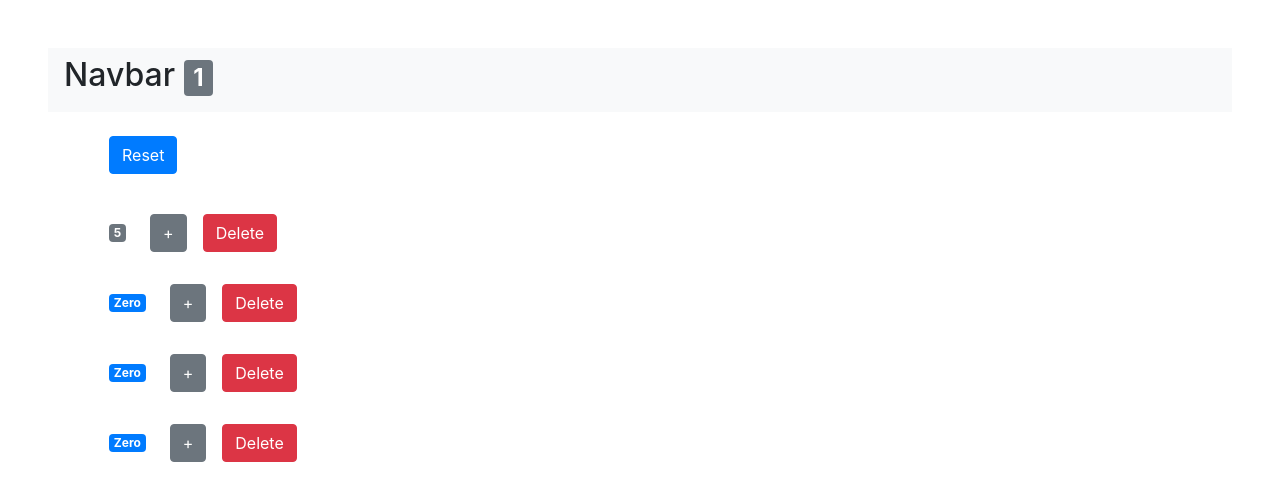
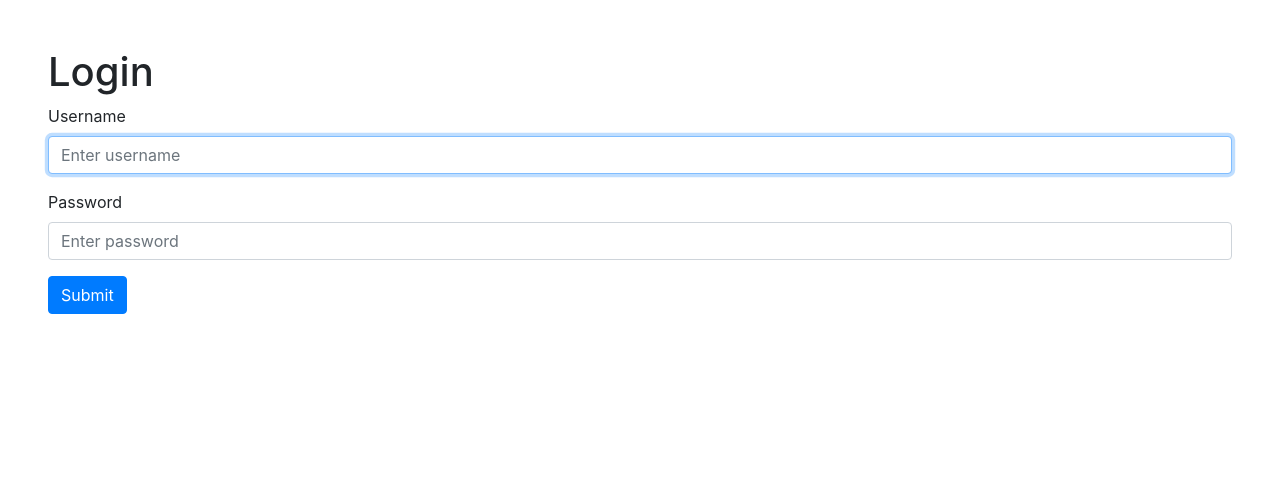
Before and after one commit to anshultamrakar/vidly, a React (Create React App) app: page / in a window 1280 px wide. Shown: the top 500 px of the page. Built offline with nearby package versions, Linux system fonts and the light colour scheme.

Commit message:
added login form

```diff
--- a/src/App.js
+++ b/src/App.js
@@ -41,7 +41,7 @@ handleDelete = (id) => {
   render() {
     return (
       <>
-      <NavBar totalLength = {this.state.counters.filter(c => c.value > 0 ).length}/>
+      <NavBar totalLength = {this.state.counters.length}/>
       <main className='container'>
         <Counters
         counters = {this.state.counters}
--- /dev/null
+++ b/src/Components/LoginForm.jsx
@@ -0,0 +1,74 @@
+import React, { Component } from 'react'
+
+class LoginForm extends Component {
+   state = {
+    account : {username : "", password : ""},
+    error : {}
+   }
+
+
+  validate = () => {
+    const error = {}
+    if(this.state.account.username.trim() === ""){
+      error.username = "username is required"
+    }
+    if (this.state.account.password.trim() === ""){
+      error.password = "password is required"
+    }
+    return Object.keys(error).length === 0 ? null : error
+  }
+
+
+
+    handleSubmit = (e) => {
+      e.preventDefault()
+     const error = this.validate();
+     console.log(error)
+      this.setState({error})
+      if(error) return
+      // Call the server
+      console.log("submitted")
+    }
+
+
+    handleChange = (e) => {
+      const account = {...this.state.account}
+      account[e.target.name]= e.target.value
+      this.setState({account})
+    }
+
+
+
+    render() {
+        return (
+            <div>
+               <h1>Login</h1>
+               <form onSubmit={this.handleSubmit}>
+          <div className="form-group">
+            <label htmlFor ="username">Username</label>
+            <input autoFocus
+            id = "username"
+            type = "text"
+            name = "username"
+            onChange={this.handleChange}
+            value = {this.state.account.username}
+            className='form-control' placeholder='Enter username' />
+          </div>
+          <div className ="form-group">
+            <label htmlFor ="password">Password</label>
+            <input id = "password"
+            type = "password"
+            value={this.state.account.password}
+            name = "password"
+            onChange = {this.handleChange}
+            placeholder='Enter password'
+            className='form-control' />
+          </div>
+          <button type="submit" class="btn btn-primary">Submit</button>
+      </form>
+            </div>
+        );
+    }
+}
+
+export default LoginForm;
--- a/src/index.js
+++ b/src/index.js
@@ -8,10 +8,11 @@ import './index.css';
 // import Movies from './Components/Movies';
 import 'bootstrap/dist/css/bootstrap.css';
 import 'font-awesome/css/font-awesome.min.css';
-import App from './App';
+// import App from './App';
+import LoginForm from './Components/LoginForm'
 
 
 ReactDOM.render(
-  <App />,
+  <LoginForm />,
   document.getElementById('root')
 );
```
